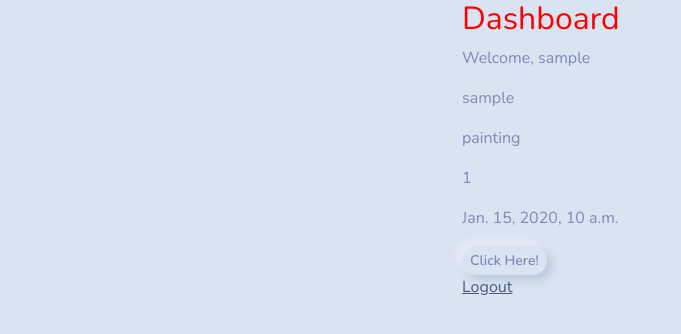
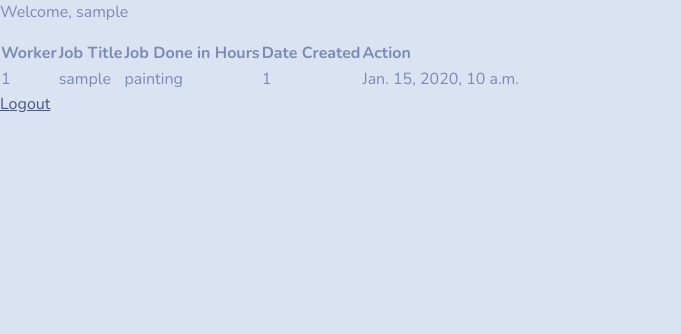
Before and after one commit to RimPeter/employeeapp-ver6, a Django app: page /dashboard/ in a window 1280 px wide. Shown: the top 334 px of the page, without its empty margins (0-681 px from the left). Run offline with Django 4.2, Linux system fonts and the light colour scheme; a user stored in the database is signed in; tables that the repository leaves empty hold one stand-in row (values such as "Sample post").

Commit message:
Add missing CRUD functionalities to urls and views

```diff
--- a/employeeapp/templates/employeeapp/dashboard.html
+++ b/employeeapp/templates/employeeapp/dashboard.html
@@ -1,22 +1,29 @@
 {% extends "employeeapp/base.html" %}
 
 {% block content %}
-    <div class="container">
-        <div class="row">
-            <div class="col-md-4 offset-md-4">
-                <h2>Dashboard</h2>
-                <p>Welcome, {{user.username}}</p>
-                    {% for jobdone in job_done %}
-                    <p>{{jobdone.worker}}</p>
-                    <p>{{jobdone.job_title}}</p>
-                    <p>{{jobdone.job_done_in_hours}}</p>
-                    <p>{{jobdone.date_created}}</p>
-                    <div><a class="btn btn-success btn-sm" href="{% url 'jobdone' jobdone.id %}"> Click Here!<i class="fa fa-eye" aria-hidden="true"></i> </a></div>
-
-
-                    {% endfor %}
-                <a href="{% url '' %}">Logout</a>
-            </div>
-        </div>
-    </div>
+        <p>Welcome, {{ user.username }}</p>
+    <table>
+        <thead>
+            <tr>
+                <th>Worker</th>
+                <th>Job Title</th>
+                <th>Job Done in Hours</th>
+                <th>Date Created</th>
+                <th>Action</th>
+            </tr>
+        </thead>
+        <tbody>
+            {% for jobdone in job_done %}
+            <tr>
+                <td>{{ jobdone.id }}</td>
+                <td>{{ jobdone.worker }}</td>
+                <td>{{ jobdone.job_title }}</td>
+                <td>{{ jobdone.job_done_in_hours }}</td>
+                <td>{{ jobdone.date_created }}</td>
+                {% comment %} <td><a class="btn btn-success btn-sm" href="{% url 'single-job' jobdone.id %}"> Click Here!<i class="fa fa-eye" aria-hidden="true"></i></a></td> {% endcomment %}
+            </tr>
+            {% endfor %}
+        </tbody>
+    </table>
+    <a href="{% url 'logout' %}">Logout</a>
 {% endblock %}
--- a/employeeapp/urls.py
+++ b/employeeapp/urls.py
@@ -3,10 +3,12 @@ from . import views
 
 urlpatterns = [
     path('', views.home, name=''),
+    path('register/', views.register, name='register'),
     path('login/', views.login, name='login'),
+    path('logout/', views.logout, name='logout'),
     path('dashboard/', views.dashboard, name='dashboard'),
-    path('logout/', views.logout, name='logout'),
     path('add-job/', views.add_job, name='add-job'),
     path('update-job/<str:pk>/', views.update_job, name='update-job'),
     path('single-job/<str:pk>/', views.single_job, name='single-job'),
+    path('delete-job/<str:pk>/', views.delete_job, name='delete-job'),
 ]
--- a/employeeapp/views.py
+++ b/employeeapp/views.py
@@ -1,12 +1,24 @@
 from django.shortcuts import render, redirect
-from django.contrib.auth import authenticate, login, logout
+from .forms import LoginForm, CustomUserCreationForm
+from django.contrib.auth import authenticate
 from employeeapp.forms import LoginForm
 from django.contrib.auth.models import auth
 from django.contrib.auth.decorators import login_required
 from .models import JobsDone
+from django.contrib import messages
 
 def home(request):
     return render(request, 'employeeapp/index.html')
+
+def register(request):
+    form = CustomUserCreationForm()
+    if request.method == 'POST':
+        form = CustomUserCreationForm(request.POST)
+        if form.is_valid():
+            form.save()
+            return redirect('login')
+    context = {'form': form}
+    return render(request, 'employeeapp/register.html', context=context)
 
 def login(request):
     form = LoginForm()
@@ -60,3 +72,10 @@ def single_job(request, pk):
     all_jobs = JobsDone.objects.get(id=pk)
     context = {'all_jobs': all_jobs}
     return render(request, 'employeeapp/view-record.html', context=context)
+
+@login_required(login_url='login')
+def delete_job(request, pk):
+    job = JobsDone.objects.get(id=pk)
+    job.delete()
+    messages.info(request, 'Job Deleted')
+    return redirect('dashboard')
```
